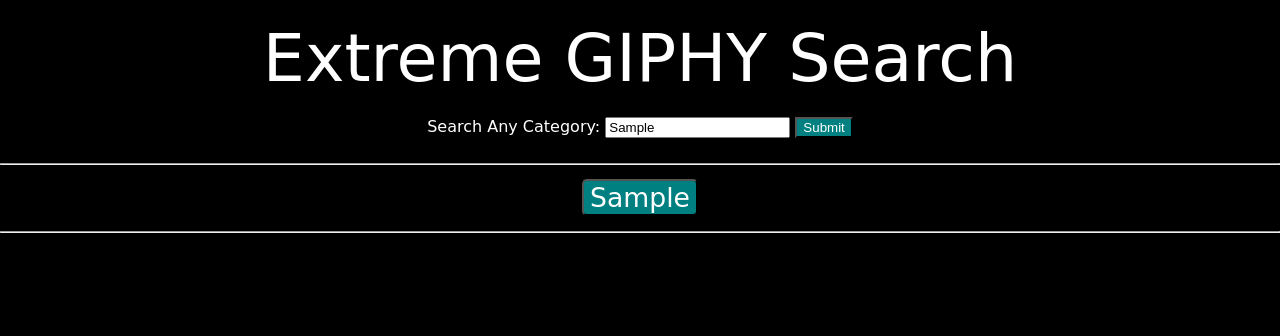
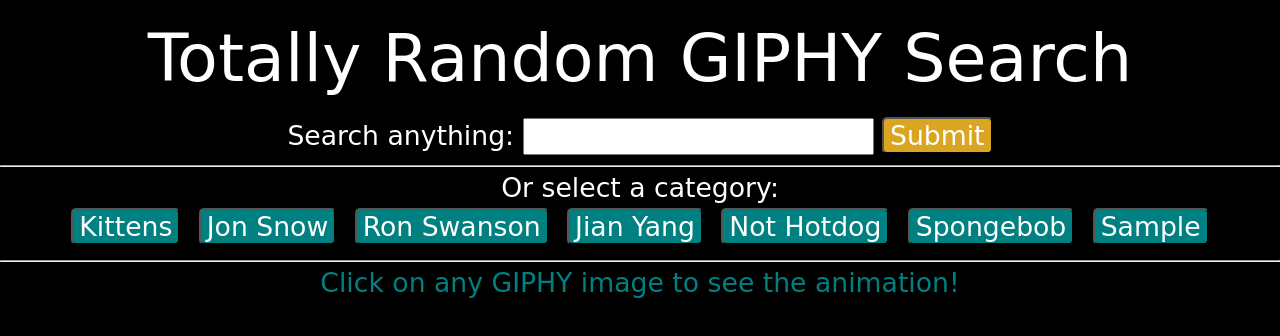
Before and after one commit to kchiem002/giphy-api, a plain HTML site: page index.html in a window 1280 px wide. Both pictures are taken after typing "Sample" into the empty fields and a click on the button "Submit". Drawn offline with Linux system fonts and the light colour scheme; no server answers; a web font is replaced by a local one.

Commit message:
added category buttons, user messaging, window onload, and search box clear

```diff
--- a/assets/css/style.css
+++ b/assets/css/style.css
@@ -1,6 +1,7 @@
 html {
     box-sizing: border-box;
     text-align: center;
+    font-family: 'Love Ya Like A Sister', cursive;
 }
 
 body {
@@ -11,30 +12,50 @@ body {
 h1 {
     font-size: 50pt;
     margin: 25px;
-    font-family: 'Love Ya Like A Sister', cursive;
+}
+
+h2 {
+    font-size: 20pt;
 }
 
 form {
-    margin: 25px;
-    font-family: 'Love Ya Like A Sister', cursive;
+    font-size: 20pt;
+    margin-top: 25px;
+    margin-bottom: 10px;
+}
+
+input {
+    font-size: 20pt;
 }
 
 #search-button {
-    background-color: teal;
+    font-size: 20pt;
+    background-color: goldenrod;
     color: white;
+    font-family: 'Love Ya Like A Sister', cursive;
+    border-radius: 5px;
+    -webkit-border-radius: 5px;
+    -moz-border-radius: 5px;
+    -ms-border-radius: 5px;
+    -o-border-radius: 5px;
+}
+
+#search-button:hover {
+    border: 3px solid white;
+    font-size: 22pt;
 }
 
 .history-button {
     background-color: teal;
     color: white;
     font-size: 20pt;
-    font-family: 'Love Ya Like A Sister', cursive;
     margin: 5pt;
     border-radius: 5px;
     -webkit-border-radius: 5px;
     -moz-border-radius: 5px;
     -ms-border-radius: 5px;
     -o-border-radius: 5px;
+    font-family: 'Love Ya Like A Sister', cursive;
 }
 
 .history-button:hover {
@@ -43,5 +64,16 @@ form {
 }
 
 img {
-    margin: 5pt;
+    margin: 5px;
 }
+
+#message {
+    color: red;
+    margin: 5px;
+}
+
+#instructions {
+    color: teal;
+    margin: 5px;
+    font-size: 20pt;
+}
--- a/assets/javascript/app.js
+++ b/assets/javascript/app.js
@@ -3,23 +3,45 @@ let stillImage
 let movingImage
 let toggle = false
 
+window.onload = () => {
+    fetch (`https://api.giphy.com/v1/gifs/search?api_key=CUKJmcJMux05tWZr0IFYGFlN37Z3N3op&q=funny&limit=25&offset=0&rating=G&lang=en`)
+        .then(r => r.json())
+        .then(r => {
+            for (let i = 0; i < r.data.length; i++) {
+            movingImage = r.data[i].images.fixed_height.url
+            let giphy = document.createElement('span')
+            giphy.innerHTML = `<img class="giphy" src="${movingImage}">`
+            document.querySelector('#giphy-container').append(giphy)
+            }
+        })
+        .catch ( e => {
+            })
+}
+
 const submitInput = () => {
     event.preventDefault()
     userInput = document.querySelector('#search-input').value
     //log searchHistory as a button
+    if (userInput === "") {
+        document.querySelector('#message').innerHTML = "You must type something!"
+    }
+    else {
+    document.querySelector('#message').innerHTML = ""
+    document.querySelector('#instructions').innerHTML = "Click on any GIPHY image to see the animation!"
     let searchHistory = document.createElement('button')
     searchHistory.textContent = `${userInput}`
     searchHistory.className = `history-button`
     document.querySelector('#input-history').append(searchHistory)
     getGiphy()
+    }
+    document.querySelector('#search-input').value = ""
 }
 
 const getGiphy = () => {
     document.querySelector('#giphy-container').innerHTML = ''
-    fetch (`https://api.giphy.com/v1/gifs/search?api_key=CUKJmcJMux05tWZr0IFYGFlN37Z3N3op&q=${userInput}&limit=25&offset=0&rating=G&lang=en`)
+    fetch (`https://api.giphy.com/v1/gifs/search?api_key=CUKJmcJMux05tWZr0IFYGFlN37Z3N3op&q=${userInput}&limit=25&offset=0&rating=PG&lang=en`)
         .then(r => r.json())
         .then(r => {
-            console.log(r)
             //loop to append all giphys from the search
             for (let i = 0; i < r.data.length; i++) {
             stillImage = r.data[i].images.fixed_height_still.url
@@ -36,6 +58,7 @@ const getGiphy = () => {
 document.addEventListener('click', event => {
     if (event.target.className === 'history-button') {
         userInput = event.srcElement.textContent
+        document.querySelector('#instructions').innerHTML = "Click on any GIPHY image to see the animation!"
         getGiphy()
     }
     else if (event.target.className === 'giphy') {
--- a/index.html
+++ b/index.html
@@ -5,7 +5,7 @@
     <meta charset="UTF-8">
     <meta name="viewport" content="width=device-width, initial-scale=1.0">
     <meta http-equiv="X-UA-Compatible" content="ie=edge">
-    <title>Extreme Giphy Search</title>
+    <title>GIPHY Search</title>
     <link type="text/css" rel="stylesheet" href="./assets/css/reset.css">
     <link type="text/css" rel="stylesheet" href="./assets/css/style.css">
     <link href="https://fonts.googleapis.com/css?family=Love+Ya+Like+A+Sister" rel="stylesheet">
@@ -13,16 +13,26 @@
 
 <body>
     <header>
-        <h1>Extreme GIPHY Search</h1>
+        <h1>Totally Random GIPHY Search</h1>
     </header>
     <form>
-        <label for="Search">Search Any Category: </label>
+        <label for="Search">Search anything: </label>
         <input type="text" id="search-input">
         <button onclick="submitInput()" id="search-button">Submit</button>
     </form>
+    <div id="message"></div>
     <hr>
-    <div id="input-history"></div>
+    <h2>Or select a category:</h2>
+    <div id="input-history">
+        <button class="history-button">Kittens</button>
+        <button class="history-button">Jon Snow</button>
+        <button class="history-button">Ron Swanson</button>
+        <button class="history-button">Jian Yang</button>
+        <button class="history-button">Not Hotdog</button>
+        <button class="history-button">Spongebob</button>
+    </div>
     <hr>
+    <div id="instructions"></div>
     <div id="giphy-container"></div>
 
     <script type="text/javascript" src="./assets/javascript/app.js"></script>
```
